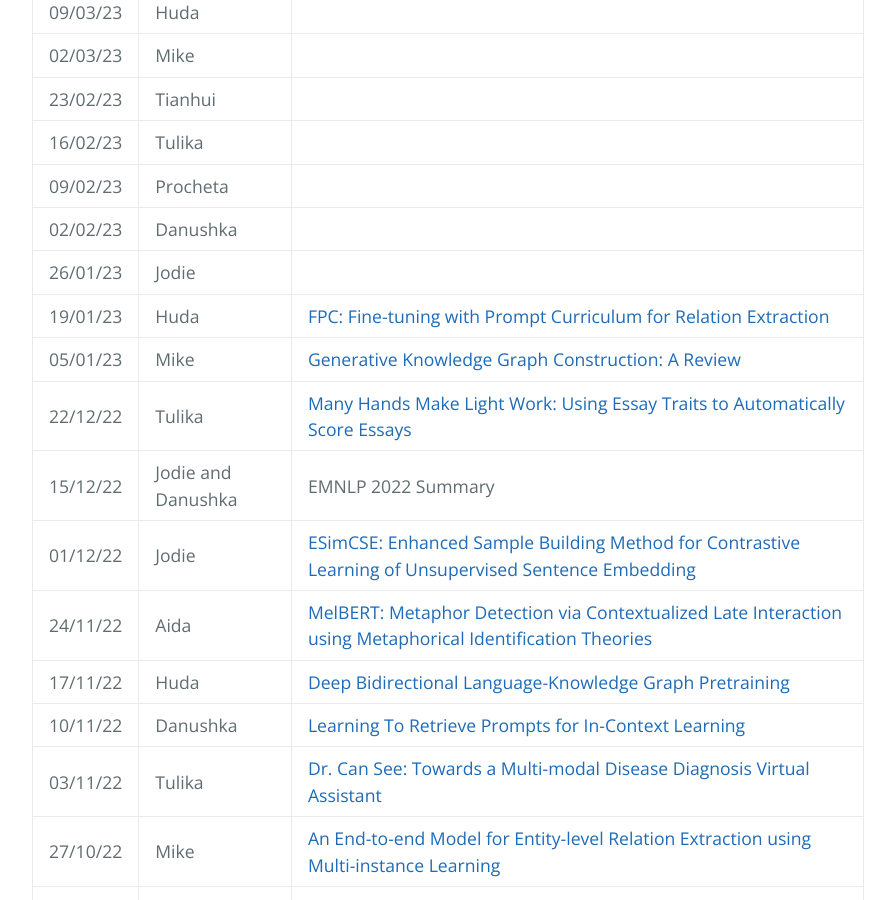
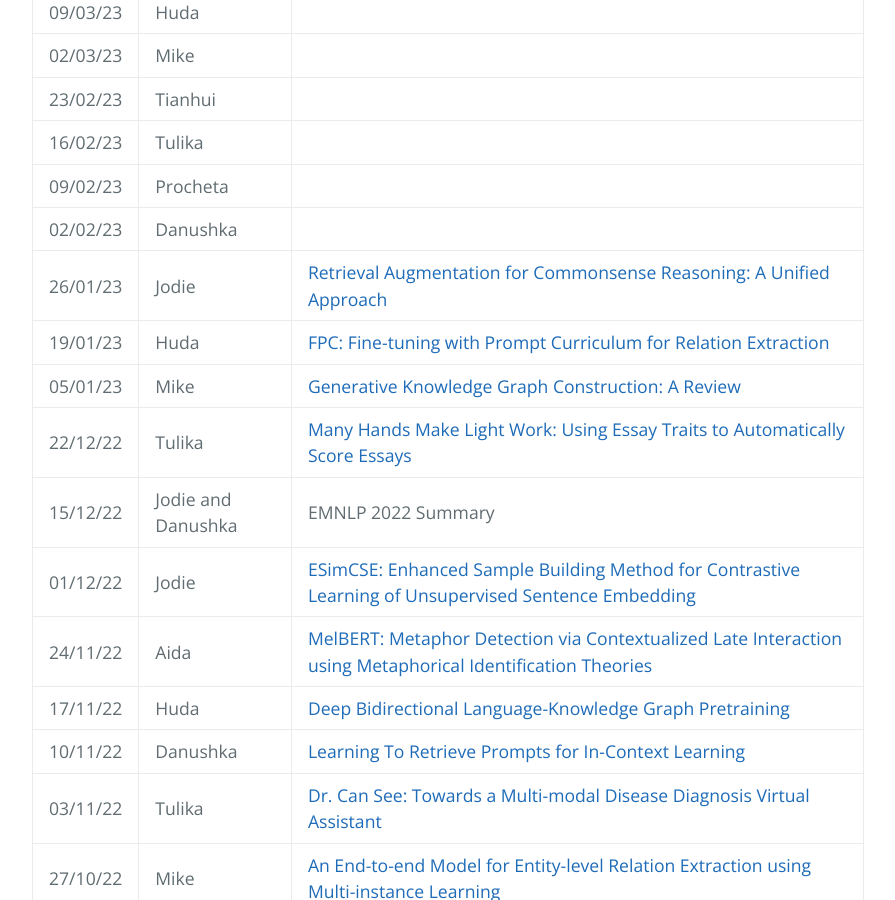
Before and after one commit to LivNLP/livnlp.github.io, a Jekyll site: the page built from reading.md, in a window 1280 px wide and 900 px high, scrolled down 801 px. Shown: the whole window, without its empty margins (192-1087 px from the left). Built offline with Jekyll 4.4.1, drawn with Linux system fonts in a browser that asks for light colours.

Commit message:
Updating reading group until April

```diff
--- a/reading.md
+++ b/reading.md
@@ -23,7 +23,7 @@ We meet on a weely basis to discuss recent research papers. Here is the schedule
 | 16/02/23 | Tulika | |
 | 09/02/23 |  Procheta| |
 | 02/02/23 | Danushka | |
-| 26/01/23 |  Jodie| |
+| 26/01/23 |  Jodie| [Retrieval Augmentation for Commonsense Reasoning: A Unified Approach](https://arxiv.org/abs/2210.12887)|
 | 19/01/23 | Huda| [FPC: Fine-tuning with Prompt Curriculum for Relation Extraction](https://aclanthology.org/2022.aacl-main.78/) |
 | 05/01/23 | Mike |[Generative Knowledge Graph Construction: A Review](https://preview.aclanthology.org/emnlp-22-ingestion/2022.emnlp-main.1/) |
 | 22/12/22 | Tulika | [Many Hands Make Light Work: Using Essay Traits to Automatically Score Essays](https://aclanthology.org/2022.naacl-main.106)|
```
